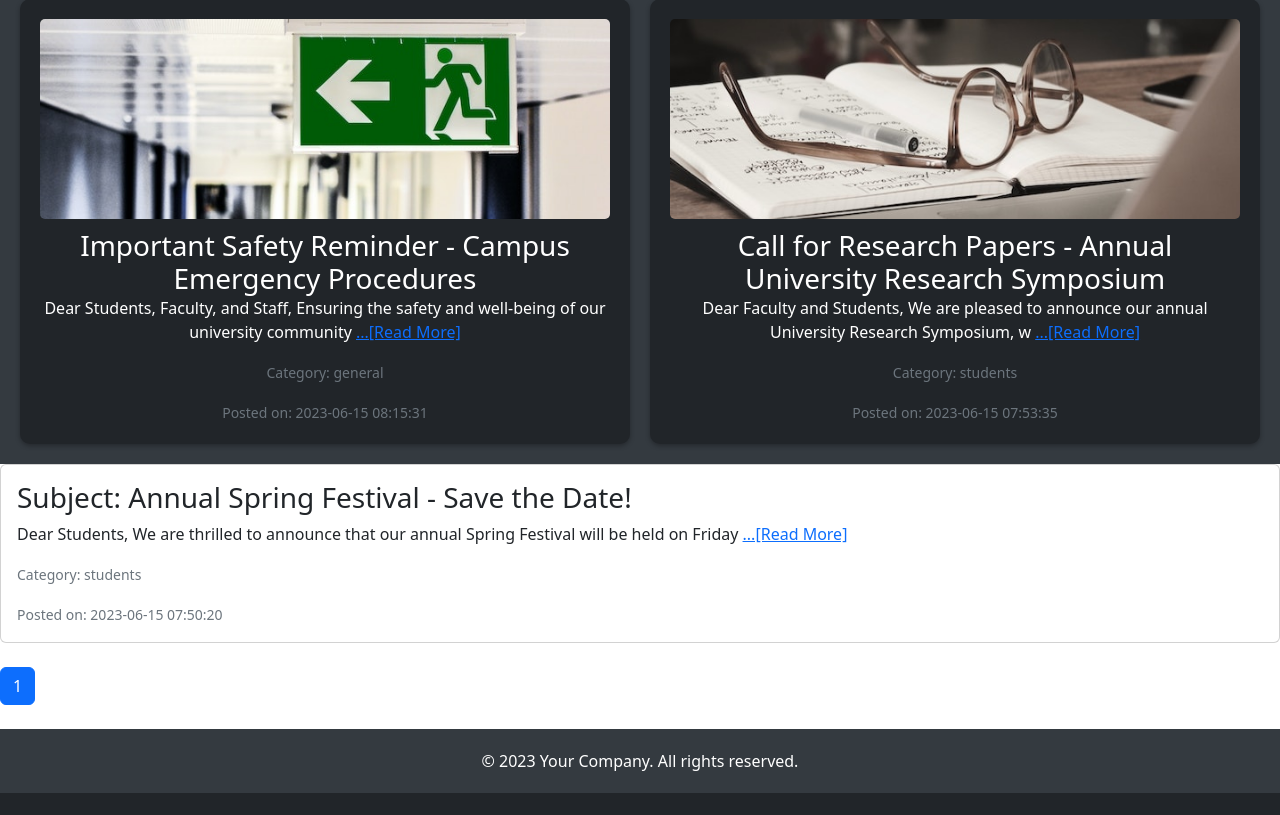
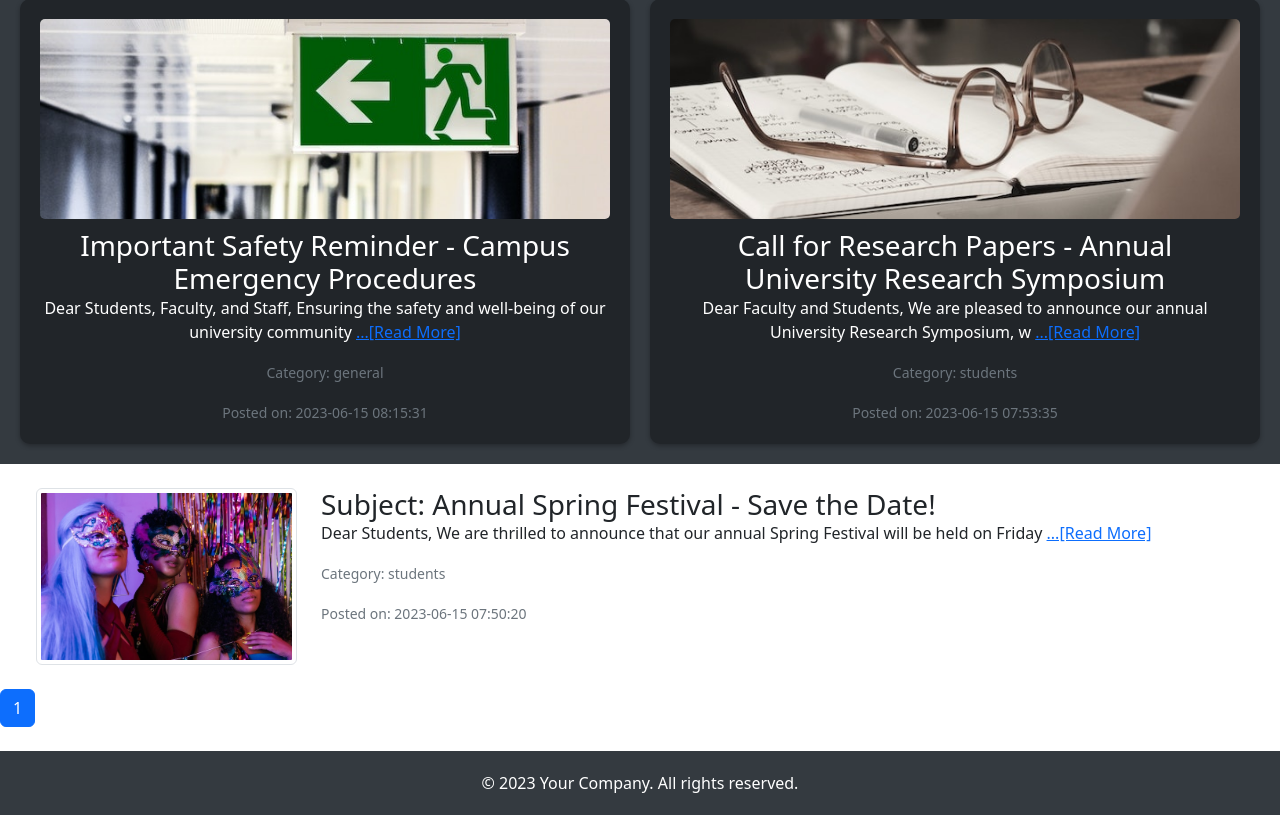
Before and after one commit to Mukunta/noticeboard, a PHP site: page /noticeboard/posts/get_posts.php in a window 1280 px wide. Shown: the part 575-1390 px from the top of the page. Before the commit the page ends 1368 px from the top, so only its background shows below. Run offline with PHP 8.4, Linux system fonts and the light colour scheme; data comes from the database, SQL or seed files in the repository.

Commit message:
modified:   assets/style.css 	modified:   posts/get_posts.php

```diff
--- a/assets/style.css
+++ b/assets/style.css
@@ -8,6 +8,14 @@
     padding: 20px;
     background-color: #343a40;
     color: #fff;
+}
+
+/* highlight background */
+.bg-image {
+    background-image: "background.jpg";
+    background-repeat: no-repeat;
+    background-position: center, center;
+    background-size: cover;
 }
 
 .post-card {
--- a/posts/get_posts.php
+++ b/posts/get_posts.php
@@ -123,13 +123,18 @@
           while ($row = $remainingResult->fetch_assoc()) {
             // Display the remaining posts
             ?>
-            <div class="card mb-4">
-              <div class="card-body">
-                <h3 class="card-title"><?= $row['title'] ?></h3>
-                <p class="card-text"><?= substr($row['content'], 0, 100); ?> <a href="view_posts.php?id=<?= $row['id'] ?>">...[Read More]</a></p>
-                <p class="card-text"><small class="text-muted">Category: <?= $row['category'] ?></small></p>
-                <p class="card-text"><small class="text-muted">Posted on: <?= $row['date'] ?></small></p>
+            <div class="container m-4">
+              <div class="row ">
+                <div class="col">
+                  <img src="<?php echo $filePath . $row['cover_photo']; ?>" alt="Post Thumbnail" class="img-thumbnail">
                 </div>
+                <div class="col-9">
+                  <h3 class="card-title"><?= $row['title'] ?></h3>
+                  <p class="card-text"><?= substr($row['content'], 0, 100); ?> <a href="view_posts.php?id=<?= $row['id'] ?>">...[Read More]</a></p>
+                  <p class="card-text"><small class="text-muted">Category: <?= $row['category'] ?></small></p>
+                  <p class="card-text"><small class="text-muted">Posted on: <?= $row['date'] ?></small></p>
+                </div>
+              </div>
             </div>
           <?php
           }
```
